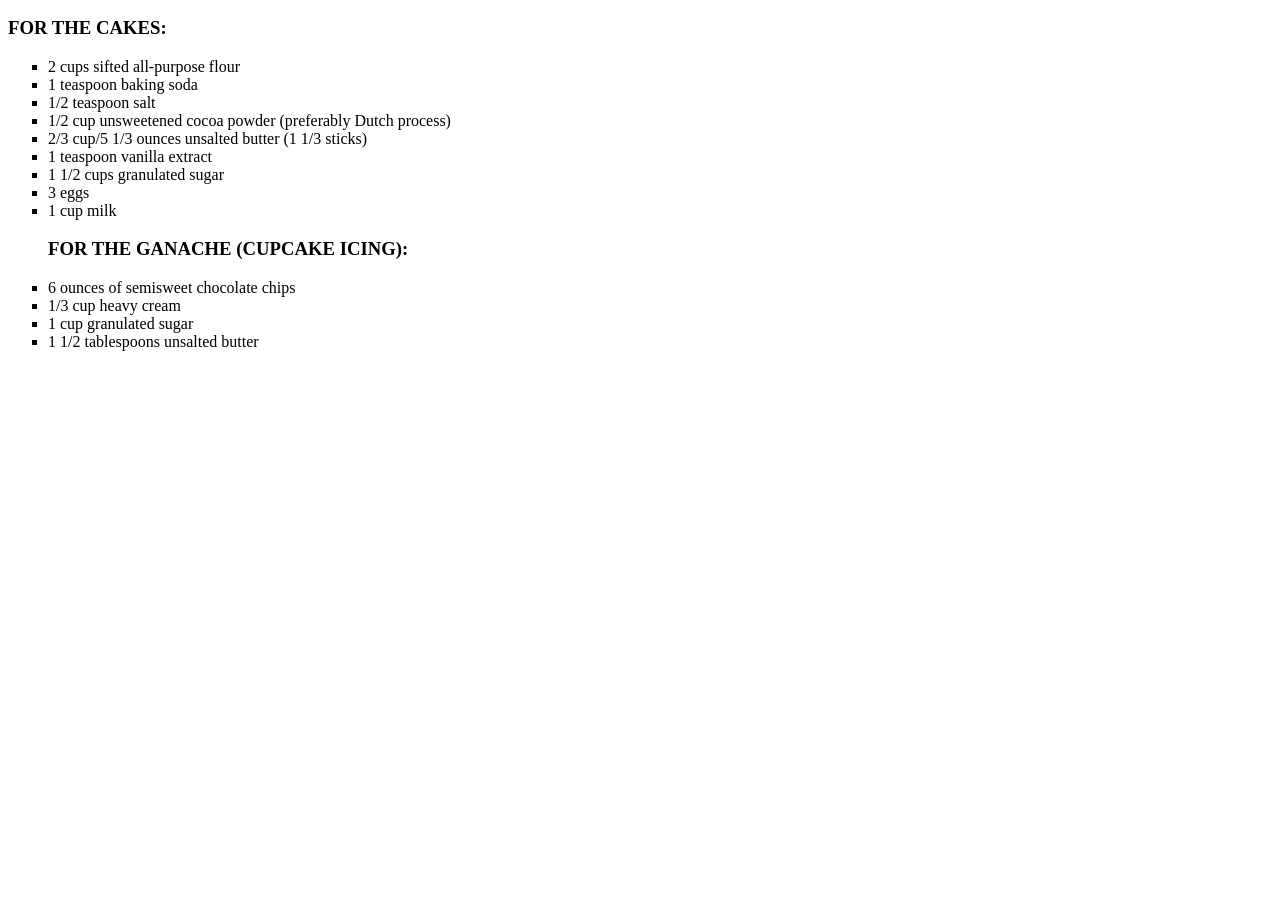
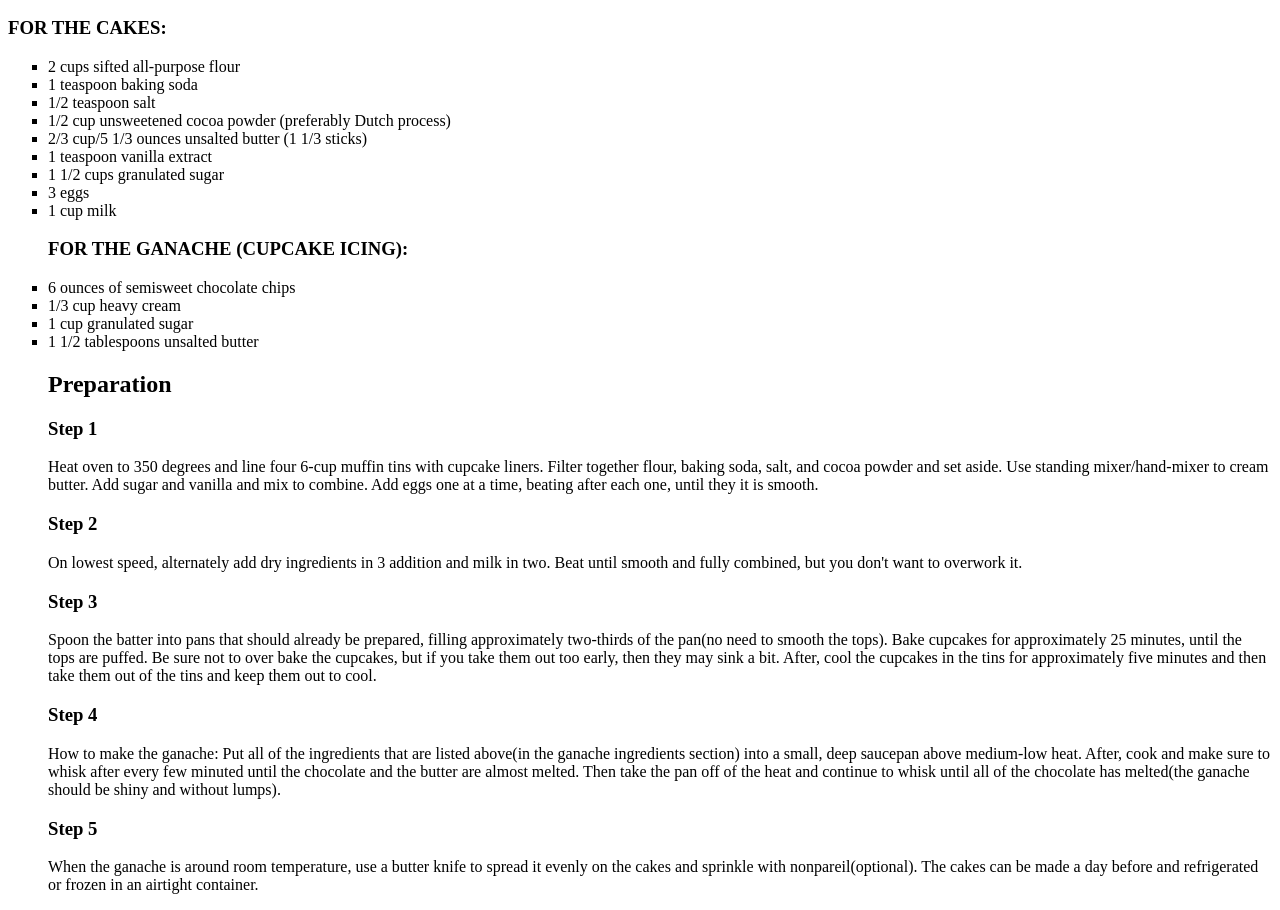
Before and after one commit to whycantilogin/Adithri-and-Karen, a plain HTML site: page index.html in a window 1280 px wide. Shown: the part 110-1020 px from the top of the page. Before the commit the page ends 800 px from the top, so only its background shows below. Drawn offline with Linux system fonts and the light colour scheme.

Commit message:
Update index.html

```diff
--- a/index.html
+++ b/index.html
@@ -29,6 +29,19 @@
     <li> 1 cup granulated sugar </li>
     <li> 1 1/2 tablespoons unsalted butter </li>
 </p>
+    <h2>Preparation</h2>
+    <h3>Step 1</h3>
+    <p>Heat oven to 350 degrees and line four 6-cup muffin tins with cupcake liners. Filter together flour, baking soda, salt, and cocoa powder and set aside. Use standing mixer/hand-mixer to cream butter. Add sugar and vanilla and mix to combine. Add eggs one at a time, beating after each one, until they it is smooth. </p>
+    <h3>Step 2</h3>
+    <p>On lowest speed, alternately add dry ingredients in 3 addition and milk in two. Beat until smooth and fully combined, but you don't want to overwork it.</p>
+    <h3>Step 3</h3>
+    <p>Spoon the batter into pans that should already be prepared, filling approximately two-thirds of the pan(no need to smooth the tops). Bake cupcakes for approximately 25 minutes, until the tops are puffed. Be sure not to over bake the cupcakes, but if you take them out too early, then they may sink a bit. After, cool the cupcakes in the tins for approximately five minutes and then take them out of the tins and keep them out to cool. </p>
+    <h3>Step 4</h3>
+    <p> How to make the ganache: Put all of the ingredients that are listed above(in the ganache ingredients section) into a small, deep saucepan above medium-low heat.  After, cook and make sure to whisk after every few minuted until the chocolate and the butter are almost melted. Then take the pan off of the heat and continue to whisk until all of the chocolate has melted(the ganache should be shiny and without lumps). </p>
+    <h3>Step 5</h3>
+    <p>When the ganache is around room temperature, use a butter knife to spread it evenly on the cakes and sprinkle with nonpareil(optional). The cakes can be made a day before and refrigerated or frozen in an airtight container.</p>
+
+
 
 </body>
 
```
